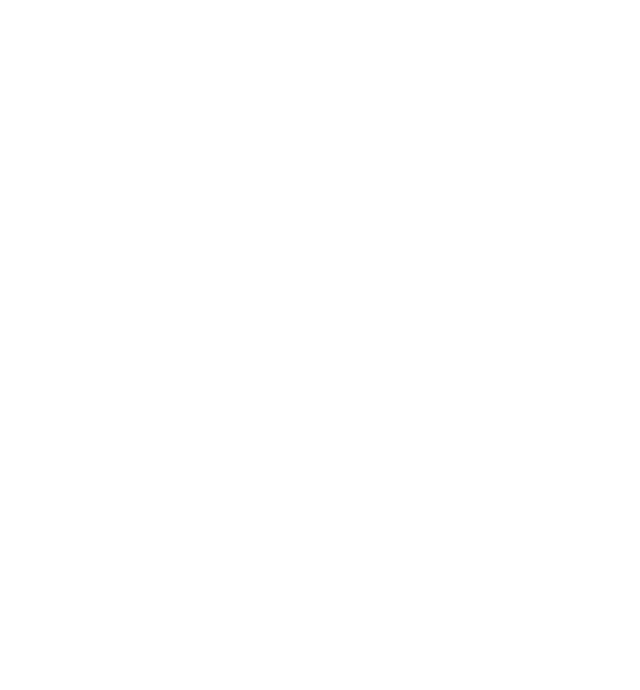
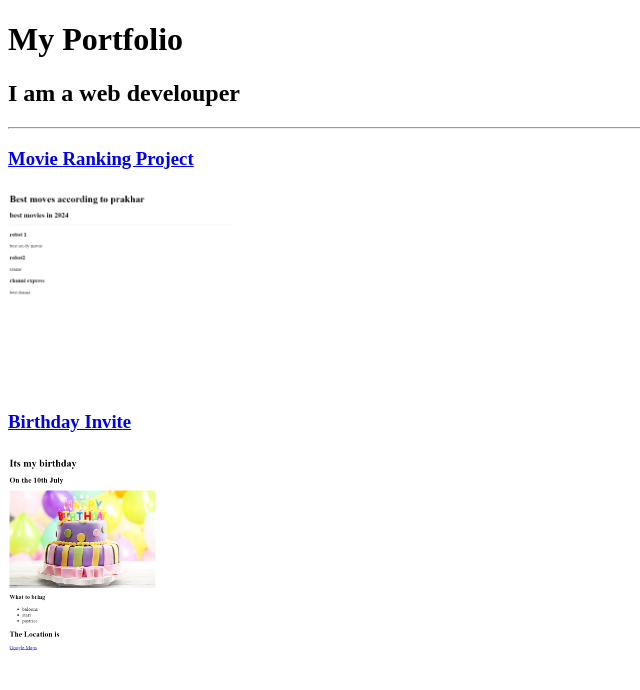
Before and after one commit to Captain-AAnSH/html-portfolio, a plain HTML site: page index.html in a window 1280 px wide. Shown: the whole page, without its empty margins (0-640 px from the left). Drawn offline with Linux system fonts and the light colour scheme.

Commit message:
index.html

```diff
--- a/index.html
+++ b/index.html
@@ -13,3 +13,21 @@ HINT for TODO 6: You can use the height attribute set to 200 to make the image s
 https://developer.mozilla.org/en-US/docs/Web/HTML/Element/img#attr-height -->
 
 <!-- TODO 7: Add the Contact Me and About Me page links -->
+<!DOCTYPE html>
+ <html lang="en">
+ <head>
+    <meta charset="UTF-8">
+    <meta name="viewport" content="width=device-width, initial-scale=1.0">
+    <title>My Portfolio</title>
+ </head>
+ <body>
+    <h1>My Portfolio</h1>
+    <h2>I am a web develouper</h2>
+    <hr />
+    <a href="./public/movie-ranking.html"><h3>Movie Ranking Project</h3></a>
+    <img src="./assets/images/movie ranking.png" alt="movie ranking" height="200"/>
+    <a href="./public/birthday-invite.html"><h3>Birthday Invite</h3></a>
+    <img src="./assets/images/birthday.png" height="200" alt="birthday" />
+
+ </body>
+ </html>
```
